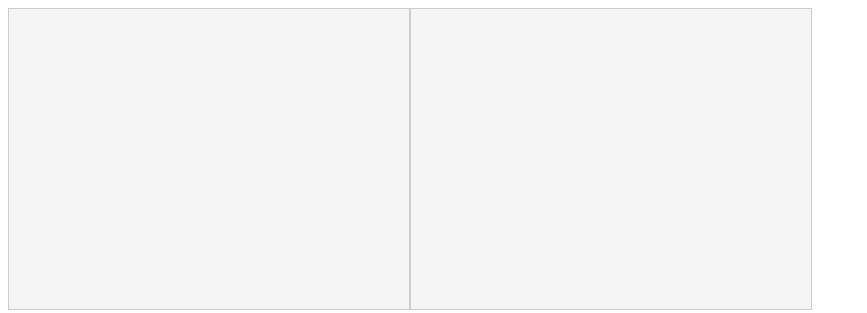
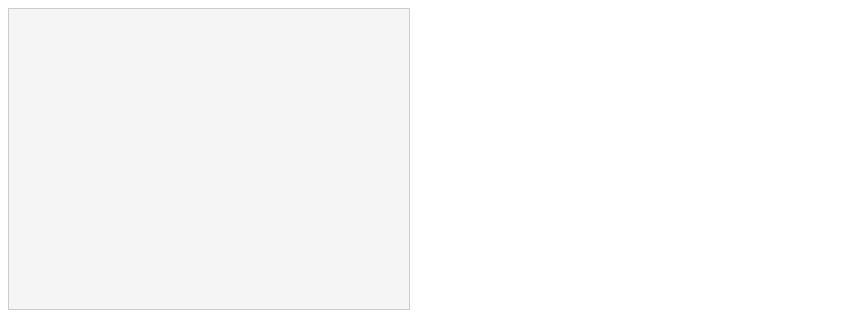
Before and after one commit to kazzkiq/CodeFlask, a plain HTML site: page test/index.html in a window 1280 px wide. Shown: the whole page, without its empty margins (0-867 px from the left). Drawn offline with nearby package versions, Linux system fonts and the light colour scheme.

Commit message:
Fixing bug when single code editor element

```diff
--- a/src/codeflask.js
+++ b/src/codeflask.js
@@ -16,7 +16,7 @@
                     CodeFlask.generateDOM(target[i]);
                 }
             }else {
-                CodeFlask.generateDOM(target);
+                CodeFlask.generateDOM(target[0]);
             }
 
         }
@@ -25,9 +25,10 @@
             var textarea = document.createElement('TEXTAREA'),
                 highlightPre = document.createElement('PRE'),
                 highlightCode = document.createElement('CODE'),
-                lang;
+                lang, initialCode;
 
             lang = target.dataset.language || CodeFlask.defaultLanguage;
+            initialCode = target.textContent;
 
             textarea.classList.add('CodeFlask__textarea')
             highlightPre.classList.add('CodeFlask__pre');
@@ -45,9 +46,24 @@
             target.appendChild(highlightPre);
             highlightPre.appendChild(highlightCode);
 
+
+            // Render initial code inside tag
+            textarea.value = initialCode;
+            CodeFlask.renderOutput(highlightCode, textarea);
+
+            Prism.highlightAll();
+
             CodeFlask.handleInput(textarea, highlightCode, highlightPre);
             CodeFlask.handlePreElement(highlightPre);
 
+
+
+        }
+
+        CodeFlask.renderOutput = function(highlightCode, input) {
+            highlightCode.innerHTML = "\n" + input.value.replace(/&/g, "&amp;")
+                .replace(/</g, "&lt;")
+                .replace(/>/g, "&gt;") + "\n";
         }
 
         CodeFlask.handleInput = function(textarea, highlightCode, highlightPre) {
@@ -56,12 +72,7 @@
             textarea.addEventListener('input', function(e) {
                 input = this;
 
-                // Change content only if not arrows event
-                //if(e.keyCode < 37 && e.keyCode > 40) {
-                    highlightCode.innerHTML = input.value.replace(/&/g, "&amp;")
-                        .replace(/</g, "&lt;")
-                        .replace(/>/g, "&gt;") + "\n";
-                //}
+                CodeFlask.renderOutput(highlightCode, input);
 
                 Prism.highlightAll();
             });
--- a/test/index.html
+++ b/test/index.html
@@ -20,12 +20,7 @@
 </head>
 <body>
     <div>
-        <div class="codeview">
-            asd
-        </div>
-        <div class="codeview">
-            asd
-        </div>
+        <div class="codeview"></div>
     </div>
     <script>
         CodeFlask.run('.codeview');
```
